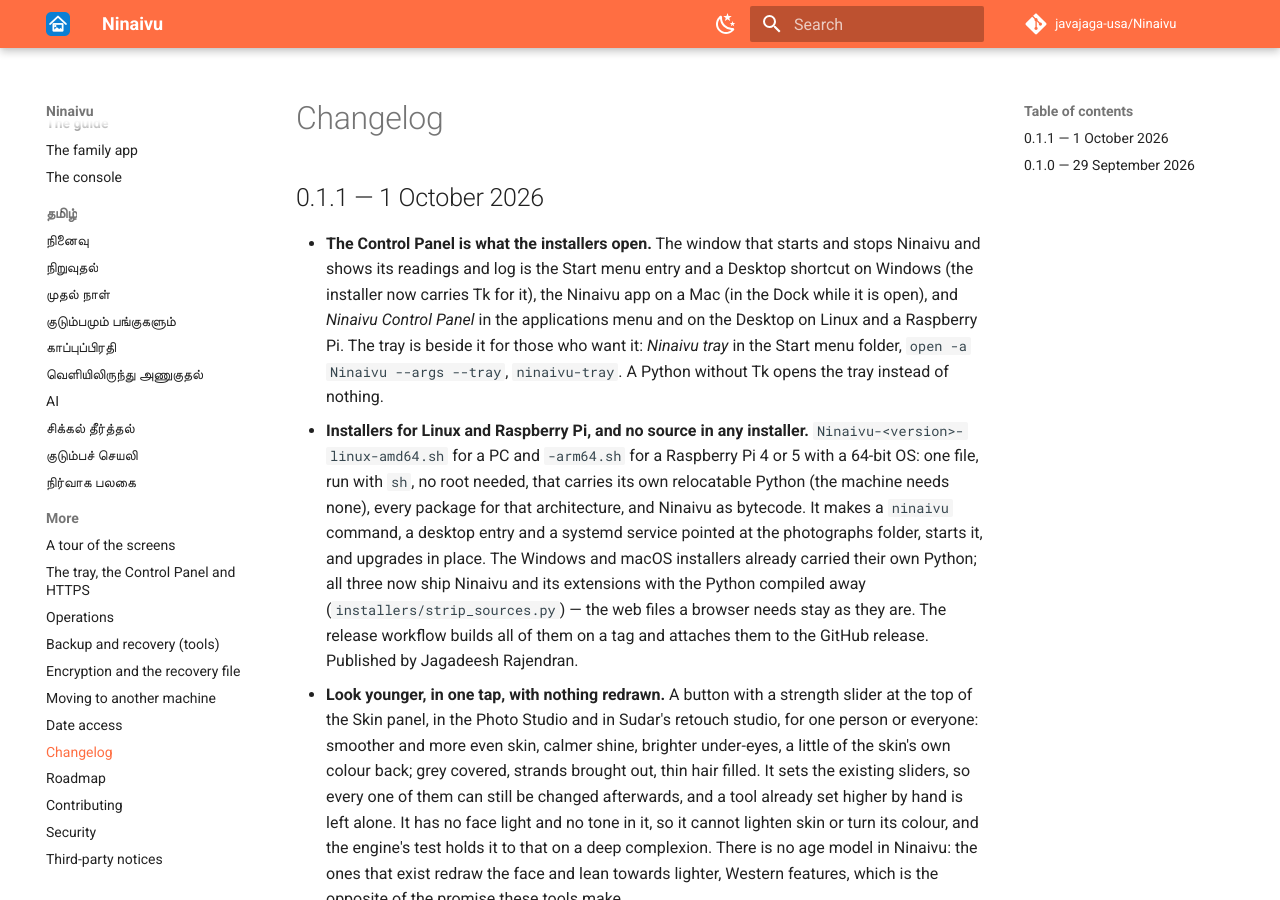
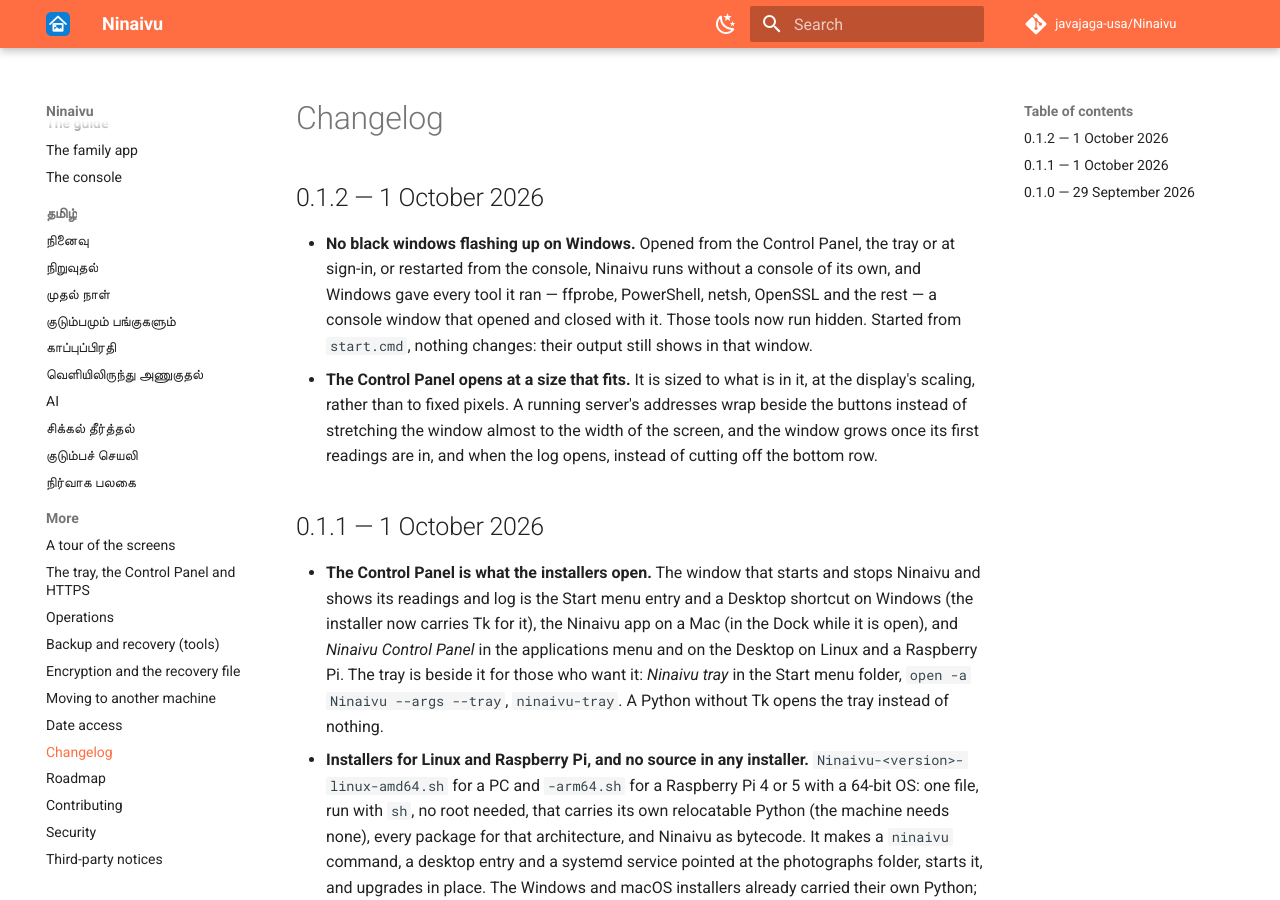
Before and after one commit to javajaga-usa/Ninaivu, an MkDocs documentation site: the page built from docs/CHANGELOG.md, in a window 1280 px wide and 900 px high. Built offline with MkDocs 1.6.1 and Material for MkDocs 9.7.7, drawn with Linux system fonts in a browser that asks for light colours; comment, search, counter and statistics services are not loaded.

Commit message:
0.1.2: no console windows flashing up, and a Control Panel that fits
Co-Authored-By: Claude Opus 5.5 <noreply@anthropic.com>
Claude-Session: https://claude.ai/code/session_01T84bZ4eHBvC7gR7QnJ9KhS

```diff
--- a/docs/CHANGELOG.md
+++ b/docs/CHANGELOG.md
@@ -1,4 +1,19 @@
 # Changelog
+
+## 0.1.2 — 1 October 2026
+
+- **No black windows flashing up on Windows.** Opened from the Control Panel,
+  the tray or at sign-in, or restarted from the console, Ninaivu runs without
+  a console of its own, and Windows gave every tool it ran — ffprobe,
+  PowerShell, netsh, OpenSSL and the rest — a console window that opened and
+  closed with it. Those tools now run hidden. Started from `start.cmd`,
+  nothing changes: their output still shows in that window.
+- **The Control Panel opens at a size that fits.** It is sized to what is in
+  it, at the display's scaling, rather than to fixed pixels. A running
+  server's addresses wrap beside the buttons instead of stretching the window
+  almost to the width of the screen, and the window grows once its first
+  readings are in, and when the log opens, instead of cutting off the bottom
+  row.
 
 ## 0.1.1 — 1 October 2026
 
--- a/ninaivu/__init__.py
+++ b/ninaivu/__init__.py
@@ -44,7 +44,7 @@ from flask import Flask, g, jsonify, request
 from .server.config import Config
 from . import extensions
 
-__version__ = "0.1.1"
+__version__ = "0.1.2"
 APP_NAME = "Ninaivu"
 TAGLINE = "Your family's media, at home."
 
```
Also changed, not shown: README.md (+1 -1 lines), docs/index.md (+1 -1 lines), 5 other files.
